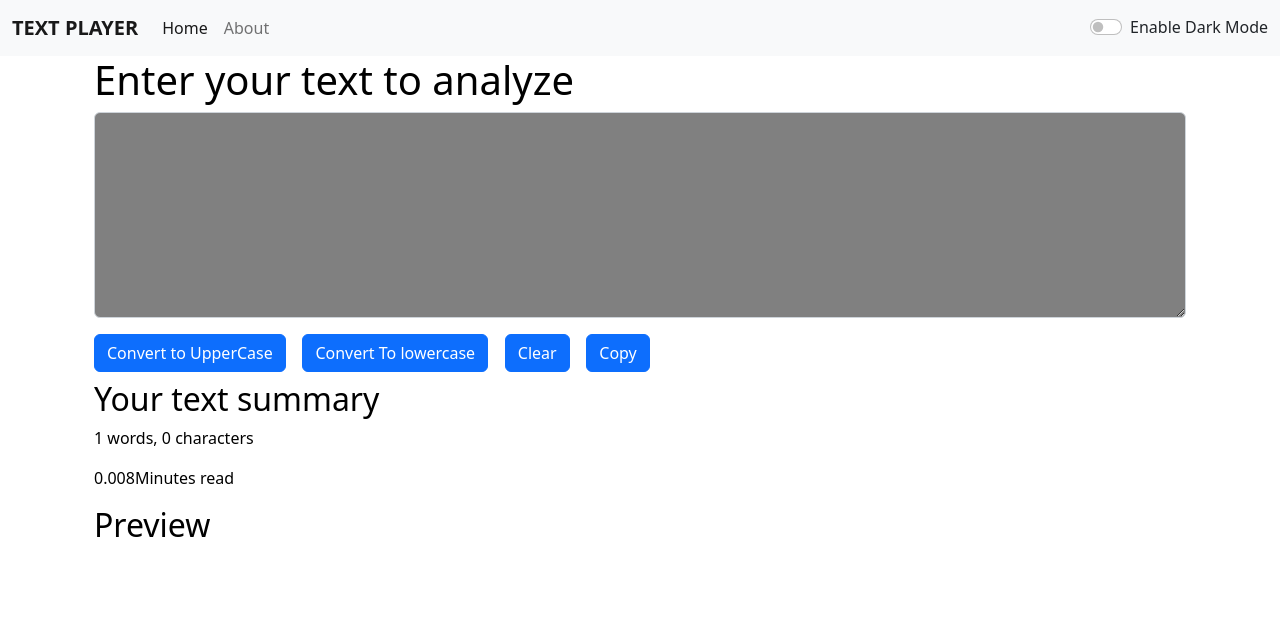
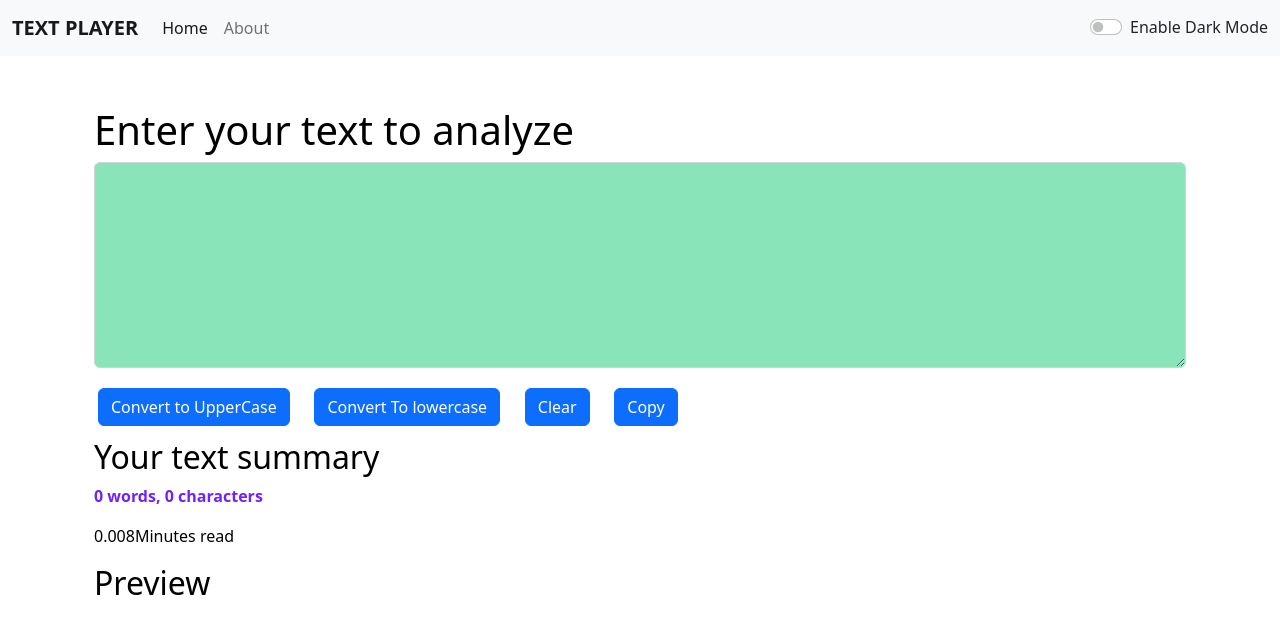
Before and after one commit to EricKart/Text_Calculator, a React (Create React App) app: page / in a window 1280 px wide. Shown: the top 634 px of the page. Built offline with nearby package versions, Linux system fonts and the light colour scheme.

Commit message:
fixed bugs

```diff
--- a/src/components/About.js
+++ b/src/components/About.js
@@ -27,13 +27,13 @@ export default function About(props) {
     //     }
     // }
   return (
-    <div classNameName='container' style={{backgroundColor: props.mode==='dark'? "black": "white", color: props.mode==='dark'? "white":"black"}}>
+    <div className='container' style={{backgroundColor: props.mode==='dark'? "black": "white", color: props.mode==='dark'? "white":"black"}}>
         <h1 className='my-3'>About Us</h1>
         <div className="accordion" id="accordionExample">
   <div className="accordion-item">
     <h2 className="accordion-header" id="headingOne">
       <button className="accordion-button" type="button" style={{backgroundColor: props.mode==='dark'? "Black": "white", color: props.mode==='dark'? "white":"black"}} data-bs-toggle="collapse" data-bs-target="#collapseOne" aria-expanded="true" aria-controls="collapseOne">
-        Accordion Item #1
+        <strong>Accordion Item #1</strong>
       </button>
     </h2>
     <div id="collapseOne" className="accordion-collapse collapse show" aria-labelledby="headingOne" data-bs-parent="#accordionExample">
@@ -45,7 +45,7 @@ export default function About(props) {
   <div className="accordion-item">
     <h2 className="accordion-header" id="headingTwo">
       <button className="accordion-button collapsed" type="button" style={{backgroundColor: props.mode==='dark'? "Black": "white", color: props.mode==='dark'? "white":"black"}} data-bs-toggle="collapse" data-bs-target="#collapseTwo" aria-expanded="false" aria-controls="collapseTwo">
-        Accordion Item #2
+       <strong>Accordion Item #2</strong>
       </button>
     </h2>
     <div id="collapseTwo" className="accordion-collapse collapse" aria-labelledby="headingTwo" data-bs-parent="#accordionExample">
@@ -57,12 +57,12 @@ export default function About(props) {
   <div className="accordion-item">
     <h2 className="accordion-header" id="headingThree">
       <button className="accordion-button collapsed" type="button" style={{backgroundColor: props.mode==='dark'? "Black": "white", color: props.mode==='dark'? "white":"black"}} data-bs-toggle="collapse" data-bs-target="#collapseThree" aria-expanded="false" aria-controls="collapseThree">
-        Accordion Item #3
+        <strong>Accordion Item #3</strong>
       </button>
     </h2>
     <div id="collapseThree" className="accordion-collapse collapse" aria-labelledby="headingThree" data-bs-parent="#accordionExample">
       <div className="accordion-body" style={{backgroundColor: props.mode==='dark'? "Black": "white", color: props.mode==='dark'? "white":"black"}}>
-        <strong>This is the third item's accordion body.</strong> It is hidden by default, until the collapse plugin adds the appropriate classNamees that we use to style each element. These classNamees control the overall appearance, as well as the showing and hiding via CSS transitions. You can modify any of this with custom CSS or overriding our default variables. It's also worth noting that just about any HTML can go within the <code>.accordion-body</code>, though the transition does limit overflow.
+        <strong>This is the third item's accordion body.</strong> It is hidden by default, until the collapse plugin adds the appropriate classNamees that we use to style each element. These classNames control the overall appearance, as well as the showing and hiding via CSS transitions. You can modify any of this with custom CSS or overriding our default variables. It's also worth noting that just about any HTML can go within the <code>.accordion-body</code>, though the transition does limit overflow.
       </div>
     </div>
   </div>
--- a/src/components/Alert.js
+++ b/src/components/Alert.js
@@ -7,9 +7,10 @@ function Alert(props) {
     return lower.charAt(0).toUpperCase()+lower.slice(1);
   }
   return (
-props.alert && <div className={`alert alert-${props.alert.type} alert-dismissible fade show`} role="alert">
+    <div style={{height:'50px'}}>
+        {props.alert && <div className={`alert alert-${props.alert.type} alert-dismissible fade show`} role="alert">
         <strong>{capitialize(props.alert.type)}</strong>: {props.alert.msg}
-
+        </div>}
     </div>
   )
 }
--- a/src/components/TextForm.js
+++ b/src/components/TextForm.js
@@ -51,18 +51,18 @@ const handleClearclick = ()=> {
     <div className='container' style={{color: props.mode==="dark"? "white" : "black"}}>
       <h1 className='mb-2'>{props.heading} </h1>
         <div className="mb-3">
-             <textarea className="form-control" value={text} /*</div>value1={count}</div>*/ style={{background: props.mode==='light'? 'grey': 'white', color: props.mode==="dark"? "black" : "white"}} onChange={handleOnchange} id="MyBox"  rows="8"></textarea>
+             <textarea className="form-control" value={text} /*</div>value1={count}</div>*/ style={{background: props.mode==='light'? '#89e4ba': 'white', color: props.mode==="dark"? "black" : "black"}} onChange={handleOnchange} id="MyBox"  rows="8"></textarea>
         </div>
-        <span><button className='btn btn-primary' onClick={handleUpClick}>Convert to UpperCase</button> &nbsp;&nbsp;&nbsp;
+        <span><button className='btn btn-primary mx-1 my-1' onClick={handleUpClick}>Convert to UpperCase</button> &nbsp;&nbsp;&nbsp;
         {/* <button className='btn btn-primary' onClick={handleUpClick1}>Count Characters</button>
         &nbsp;&nbsp;&nbsp;  */}
-        <button className='btn btn-primary' onClick={handleLoClick}>Convert To lowercase</button> &nbsp;&nbsp;&nbsp;
-        <button className='btn btn-primary' onClick={handleClearclick}>Clear</button> &nbsp;&nbsp;&nbsp;
-        <button className='btn btn-primary' onClick={handleCopyClick}>Copy</button></span>
+        <button className='btn btn-primary mx-1 my-1' onClick={handleLoClick}>Convert To lowercase</button> &nbsp;&nbsp;&nbsp;
+        <button className='btn btn-primary mx-1 my-1' onClick={handleClearclick}>Clear</button> &nbsp;&nbsp;&nbsp;
+        <button className='btn btn-primary mx-1 my-1' onClick={handleCopyClick}>Copy</button></span>
     </div>
-    <div className='container my-2' style={{color: props.mode==="dark"? "white" : "black"}}>
+    <div className='container my-2' style={{color: props.mode==="dark"? 'white': "black"}}>
       <h2>Your text summary</h2>
-      <p>{text.split(" ").length} words, {text.length} characters</p>
+      <p style={{color: props.mode==="dark"? '#00FF33': "#7122FA"}}><strong>{text.split(" ").filter((element)=>{return element.length!==0}).length} words, {text.length} characters</strong></p>
       <p>{0.008 * text.split(" ").length}Minutes read</p>
       <h2>Preview</h2>
       <p>{text}</p>
```
